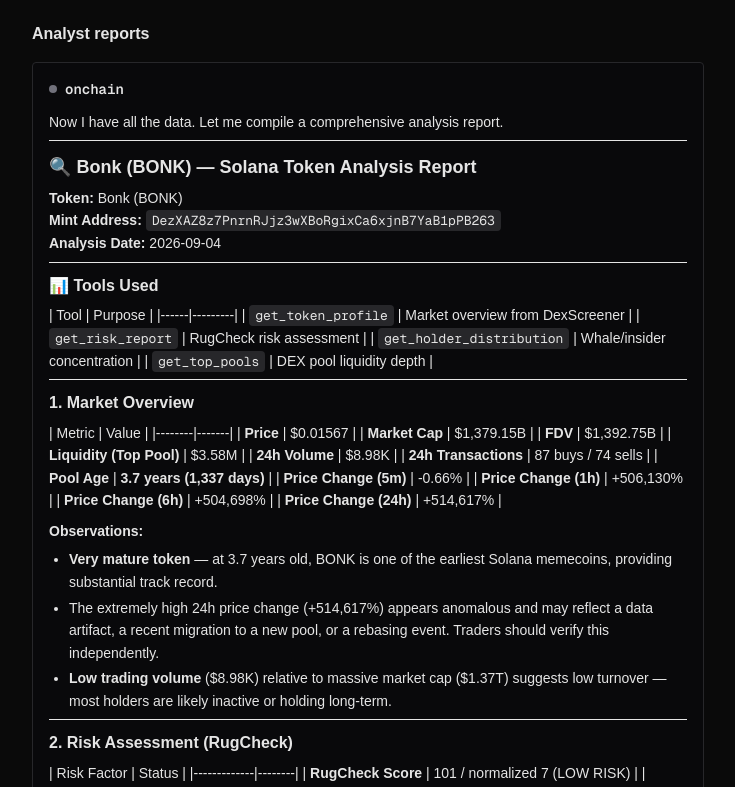
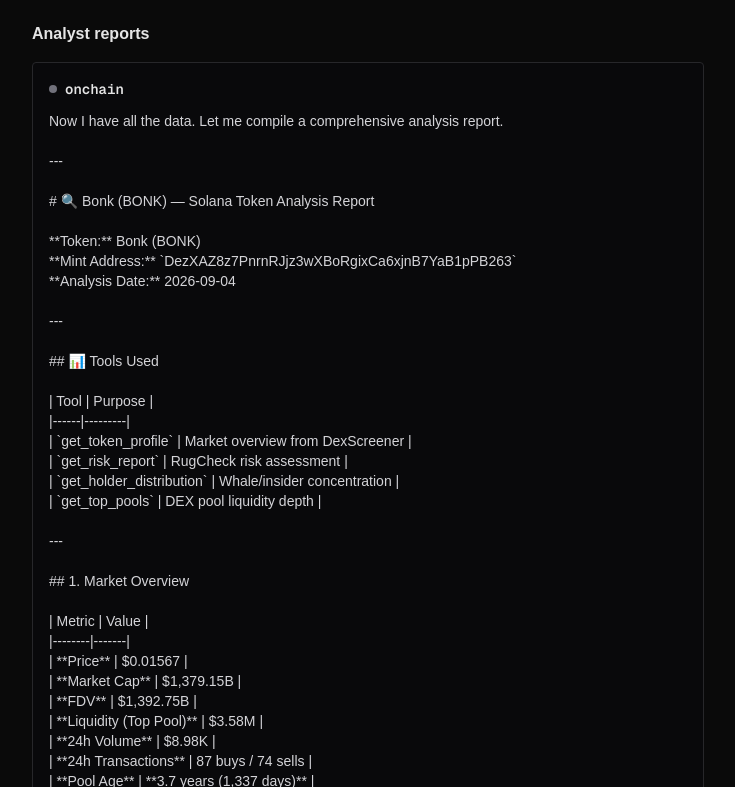
Before and after one commit to sifaq00/hoheee, a Next.js app: page /r/03f1c82b-4d7c-4441-ba51-11fcafb319b7 in a window 1280 px wide. Shown: the part 953-1740 px from the top of the page, without its empty margins (272-1007 px from the left). Built offline with nearby package versions, Linux system fonts and the light colour scheme.

Commit message:
chore: minor touch-ups

```diff
--- a/components/AgentCard.tsx
+++ b/components/AgentCard.tsx
@@ -1,6 +1,6 @@
 "use client";
 
-import { useEffect, useRef } from "react";
+import { useEffect, useRef, useState } from "react";
 import ReactMarkdown from "react-markdown";
 
 export interface ToolBadge {
@@ -16,14 +16,40 @@
   report: string | null;
 }
 
-// Per-agent cumulative card: live reasoning buffer, tool badges, final report.
-export default function AgentCard({ agent, status, reasoning, tools, report }: AgentCardProps) {
-  const scrollRef = useRef<HTMLDivElement>(null);
+// Per-agent cumulative card: tool badges, final report (typewriter reveal).
+// Raw reasoning stream is intentionally never rendered — while running the
+// card shows a single "reasoning …" pulse instead.
+const TYPEWRITE_STEP = 12;
+const TYPEWRITE_MS = 16;
+
+export default function AgentCard({ agent, status, tools, report }: AgentCardProps) {
+  // Typewriter reveal: reset the counter during render when a new report
+  // arrives (sanctioned render-phase adjustment, no setState-in-effect).
+  const [typed, setTyped] = useState(0);
+  const [typedFor, setTypedFor] = useState<string | null>(null);
+  if (report !== typedFor) {
+    setTypedFor(report);
+    setTyped(0);
+  }
+  const done = report !== null && typedFor === report && typed >= report.length;
 
   useEffect(() => {
-    const el = scrollRef.current;
-    if (el) el.scrollTop = el.scrollHeight;
-  }, [reasoning]);
+    if (report === null || typedFor !== report) return;
+    const total = report.length;
+    const step = window.matchMedia("(prefers-reduced-motion: reduce)").matches
+      ? total
+      : TYPEWRITE_STEP;
+    const timer = setInterval(() => {
+      setTyped((prev) => {
+        if (prev >= total) {
+          clearInterval(timer);
+          return prev;
+        }
+        return Math.min(prev + step, total);
+      });
+    }, TYPEWRITE_MS);
+    return () => clearInterval(timer);
+  }, [report, typedFor]);
 
   return (
     <section
@@ -57,22 +83,22 @@
         </div>
       )}
 
-      {reasoning && (
-        <details open className="mt-2">
-          <summary className="cursor-pointer text-xs text-zinc-500">Reasoning</summary>
-          <div
-            ref={scrollRef}
-            data-testid={`agent-reasoning-${agent}`}
-            className="mt-1 max-h-40 overflow-y-auto whitespace-pre-wrap text-sm italic text-zinc-400"
-          >
-            {reasoning}
-          </div>
-        </details>
+      {status === "running" && report === null && (
+        <p className="mt-2 font-mono text-xs text-zinc-500">
+          <span className="animate-pulse">reasoning …</span>
+        </p>
       )}
 
-      {report && (
+      {report !== null && (
         <div data-testid={`agent-report-${agent}`} className="md mt-3 max-w-none">
-          <ReactMarkdown>{report}</ReactMarkdown>
+          {done ? (
+            <ReactMarkdown>{report}</ReactMarkdown>
+          ) : (
+            <p className="whitespace-pre-wrap text-sm text-zinc-300">
+              {report.slice(0, typed)}
+              <span className="animate-pulse text-[#22c55e]">▊</span>
+            </p>
+          )}
         </div>
       )}
     </section>
```
